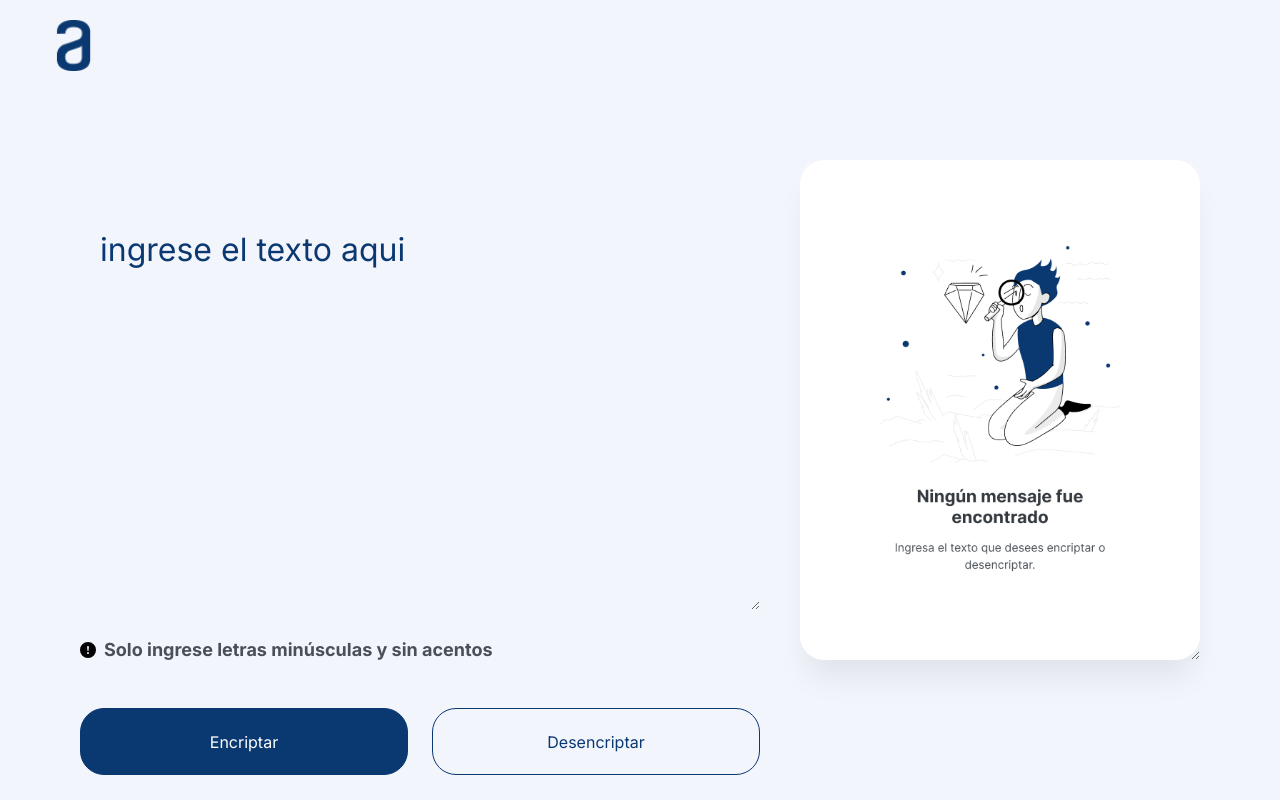
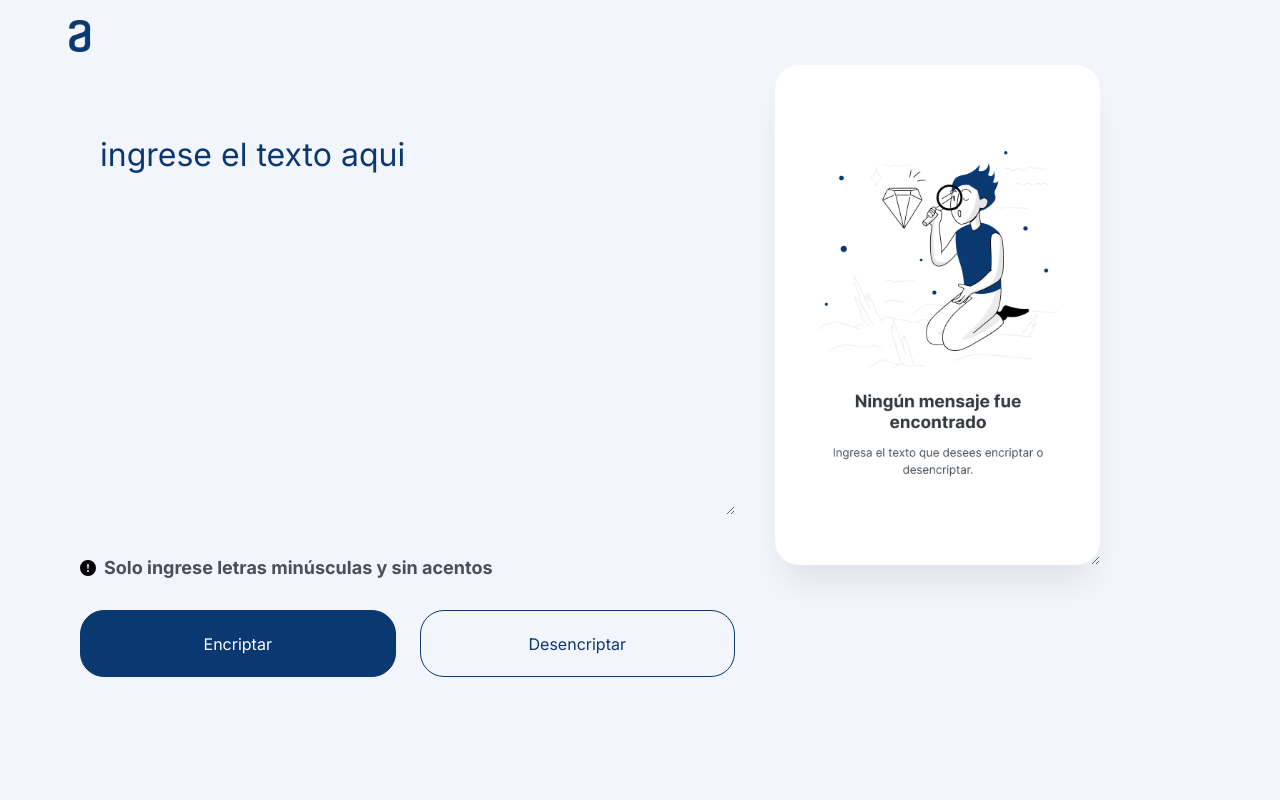
Before and after one commit to celesteamador/encriptador-texto, a plain HTML site: page index.html in a window 1280 px wide. Drawn offline with Linux system fonts and the light colour scheme.

```diff
--- a/index.html
+++ b/index.html
@@ -15,8 +15,8 @@
         <img src="img/logo.png" alt="logo de alura" class="logo">
     </header>
     <main>
-        <section class="seccion-entrada">
-                <textarea class="textarea" placeholder="Ingrese el texto aqui"></textarea>
+        <section>
+                <textarea class="textarea" cols="30" rows="7" placeholder="Ingrese el texto aqui"></textarea>
                 <div>
                     <h6 class="informacion"> <img src="img/exclamation-circle-fill.svg" alt="exclamation"> Solo ingrese letras minúsculas y sin acentos</h6>
                 </div>
@@ -25,8 +25,8 @@
                     <button class="btn-desencriptar" onclick="btnDesencriptar()">Desencriptar</button>
                 </div>
         </section>
-        <section class="seccion-resultado">
-            <textarea class="mensaje"></textarea>
+        <section>
+            <textarea class="mensaje" cols="18" rows="12.5"></textarea>
             <div>
                 <button class="copiar" onclick="btnCopiar()" hidden>Copiar</button>
             </div>
--- a/style.css
+++ b/style.css
@@ -11,28 +11,21 @@ body{
     font-size: 32px;
     line-height: 150%;
     min-height: 100vh;
-    position: relative;
-}
-
-header{
-    position: relative;
-    height: 80px;
 }
 
 .logo{
-    padding-top: 20px;
-    margin-left: 10px;
-    width: 10%;
+    padding: 20px 0 0 40px;
+    width: 120px;
+    height: auto;
 }
 
 main{
     display: flex;
     gap: 40px;
-    padding: 20px 40px 0 40px;
+    padding: 0 40px;
     max-width: 1200px;
     margin: 0 auto;
     align-items: flex-start;
-    margin-top: 60px;
 }
 
 .seccion-entrada{
@@ -168,16 +161,9 @@ main{
 
 /* Media Queries para responsividad */
 @media (max-width: 768px) {
-    .logo {
-        top: 15px;
-        left: 20px;
-        width: 28px;
-    }
-
     main {
         flex-direction: column;
         padding: 0 20px;
-        margin-top: 50px;
     }
 
     .seccion-resultado {
```
Also changed, not shown: img/screenshots/image.png (added), 1 other file.
